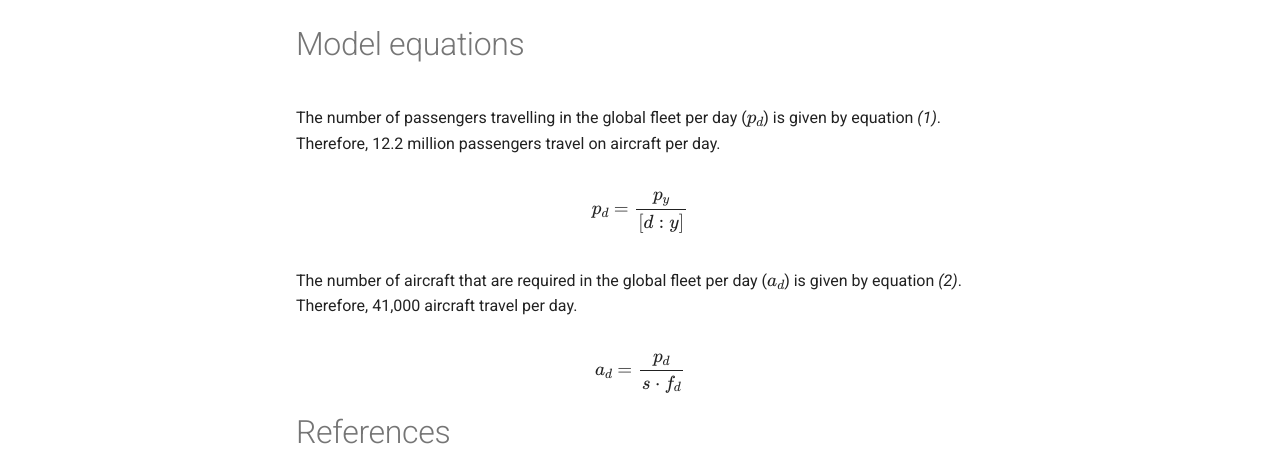
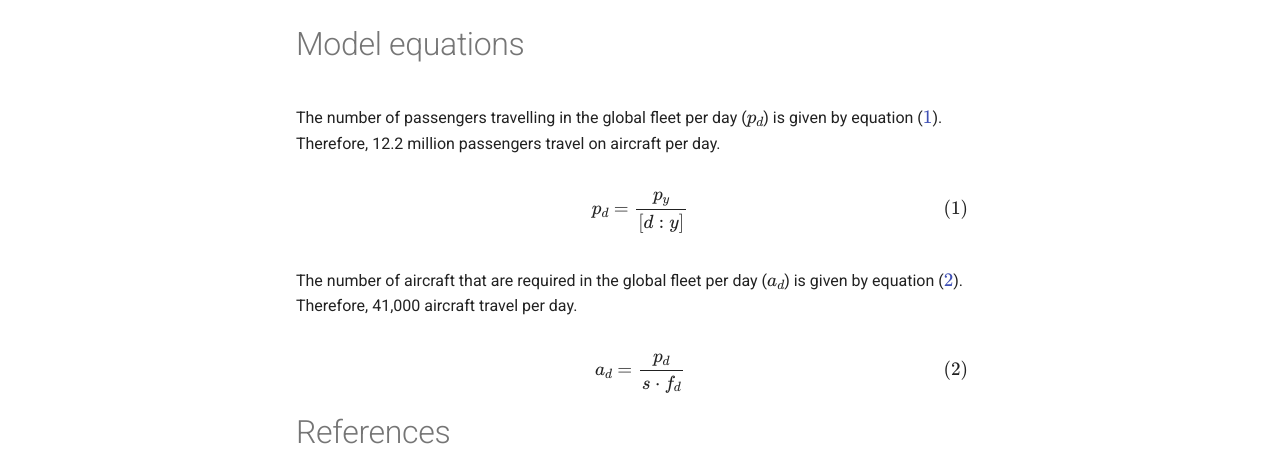
Before and after one commit to jrs201cam/aviation_model, an MkDocs documentation site: the page built from docs/aviation.md, in a window 1280 px wide and 900 px high, scrolled down 759 px. Shown: the part 152-621 px from the top of the window. Built offline with MkDocs 1.6.1 and Material for MkDocs 9.7.7, drawn with Linux system fonts in a browser that asks for light colours; some of the changed lines change nothing that is shown.

Commit message:
adding in mathjax extensions to tidy up equations

```diff
--- a/docs/aviation.md
+++ b/docs/aviation.md
@@ -30,16 +30,22 @@ This model is a basic description of the aviation system
 | Aircraft per day | $a_{d}$ | d^-1^ |
 
 # Model equations
-The number of passengers travelling in the global fleet per day  ($p_{d}$) is given by equation *(1)*. Therefore, 12.2 million passengers travel on aircraft per day.
+The number of passengers travelling in the global fleet per day  ($p_{d}$) is given by equation ($\ref{eqn_1}$). Therefore, 12.2 million passengers travel on aircraft per day.
 
 $$
+\begin{equation}
 p_{d} = \frac{p_{y}}{\left[ d:y \right]}
+\label{eqn_1}
+\end{equation}
 $$
 
-The number of aircraft that are required in the global fleet per day ($a_{d}$) is given by equation *(2)*. Therefore, 41,000 aircraft travel per day.
+The number of aircraft that are required in the global fleet per day ($a_{d}$) is given by equation ($\ref{eqn_2}$). Therefore, 41,000 aircraft travel per day.
 
 $$
+\begin{equation}
 a_{d} = \frac{p_{d}}{s \cdot f_{d}}
+\label{eqn_2}
+\end{equation}
 $$
 
 
--- a/docs/javascripts/mathjax.js
+++ b/docs/javascripts/mathjax.js
@@ -3,7 +3,9 @@ window.MathJax = {
     inlineMath: [["\\(", "\\)"]],
     displayMath: [["\\[", "\\]"]],
     processEscapes: true,
-    processEnvironments: true
+    processEnvironments: true,
+    tags: 'ams'
+
   },
   options: {
     ignoreHtmlClass: ".*|",
```
